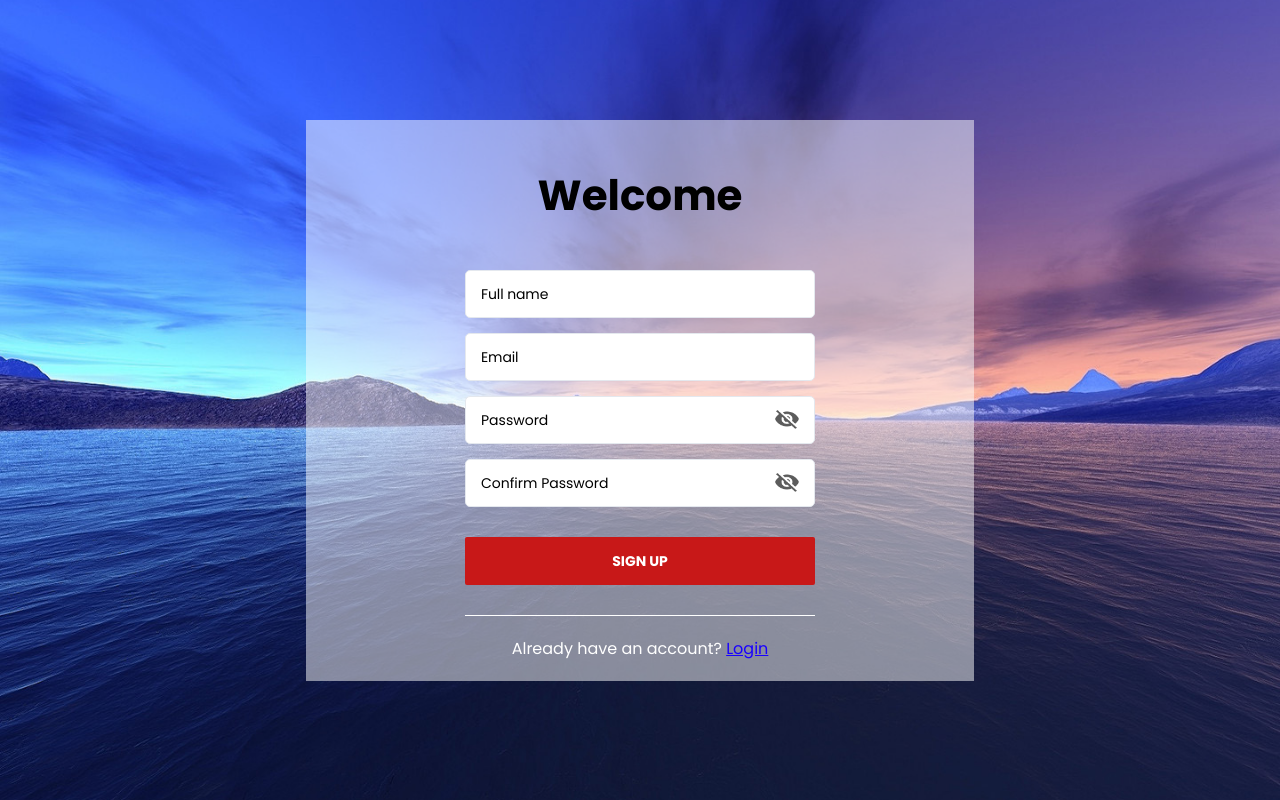
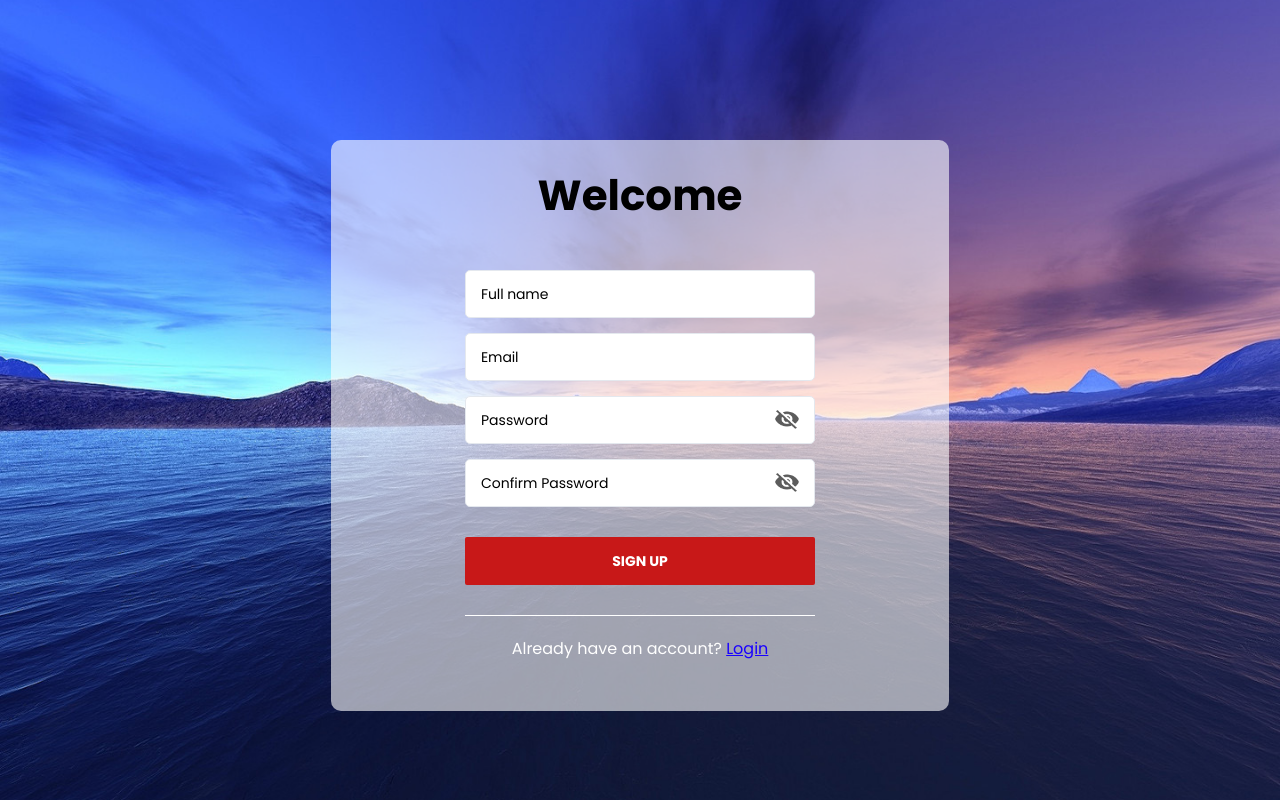
Before and after one commit to git-kinga/projekt, a Django app: template MonaApps_Project/templates/login.html in a window 1280 px wide. Run offline with Django 4.2, Linux system fonts and the light colour scheme; the template is opened without the code that fills it, so the values that code supplies are empty.

Commit message:
UI changes for login page

```diff
--- a/MonaApps_Project/static/css/style.css
+++ b/MonaApps_Project/static/css/style.css
@@ -26,18 +26,7 @@ body{
 }
 
 /* === Main Content CSS ===*/
-
-.wrapper{
-    padding:50px 25px 0;
-    max-width:668px;
-    width:100%;
-    margin:auto;
-    background: rgba(255, 255, 255, 0.5);
-
-
-}
-.wrapper::before{
-    content:'';
+.background{
     position: absolute;
     top:0;
     left:0;
@@ -50,6 +39,66 @@ body{
     min-height: 100vh;
     z-index: -1;
 }
+.wrapper{
+    padding:50px 25px 0;
+    max-width:668px;
+    width:100%;
+    margin:auto;
+}
+.wrapper::before{
+    content:'';
+    position: absolute;
+    top:0;
+    left:0;
+    right:0;
+    bottom:0;
+}
+/*.wrapper .form-box {
+    position: relative;
+    margin: 50px auto;
+    padding: 30px;
+    max-width: 800px;
+    background-color: rgba(255, 255, 255, 0.6);
+    border-radius: 10px;
+  }
+
+  @media (orientation: landscape) {
+    .wrapper .form-box {
+      width: 80vw;
+      height: 80vh; /* make it square
+    }
+  }
+
+  @media (orientation: portrait) {
+    .wrapper .form-box {
+      width: 60vw;
+      height: 90vh; /* make it rectangular
+    }
+  }
+  */
+/* base styles for the form */
+.wrapper .form-box {
+    position: relative;
+    margin: 50px auto;
+    padding: 30px;
+    max-width: 800px;
+    background-color: rgba(255, 255, 255, 0.6);
+    border-radius: 10px;
+  }
+
+  @media only screen and (orientation: portrait) {
+    .wrapper .form-box {
+      height: 80vh;
+      width: 80vw; /* adjust as needed */
+    }
+  }
+
+  @media only screen and (orientation: landscape) {
+    .wrapper .form-box {
+      height: 100%; /* adjust as needed */
+      width: 100%;
+    }
+  }
 .wrapper .headline{
     text-align: center;
     padding-bottom:48px;
@@ -231,7 +280,6 @@ input[type="password"]:focus {
 @media (max-width:767px){
     .wrapper{
         max-width: 550px;
-        background-image: url('../images/background.jpg');
         background-position: center center;
         background-size: cover;
         background-repeat: repeat-y;
--- a/MonaApps_Project/templates/login.html
+++ b/MonaApps_Project/templates/login.html
@@ -4,18 +4,18 @@
 
 <head>
   <meta charset="UTF-8">
-  <meta http-equiv="X-UA-Compatible" content="IE=edge">
   <meta name="viewport" content="width=device-width, initial-scale=1.0">
   <title>Login test page</title>
   <link rel="stylesheet" href="../static/css/style.css">
   </head>
   <body>
-
+  <div class="background"></div>
   <div class="wrapper">
-      <div class="headline">
-          <h1>Welcome</h1>
-      </div>
+    <div class="form-box">
       <form class="form" method="post" action="#">
+        <div class="headline">
+            <h1>Welcome</h1>
+        </div>
          <div class="signup">
              <div class="form-group">
                  <input type="text" placeholder="Full name" required="">
@@ -71,6 +71,7 @@
       </form>
   </div>
   <script src="../static/js/script.js"></script>
+</div>
 </body>
 
 </html>
```
